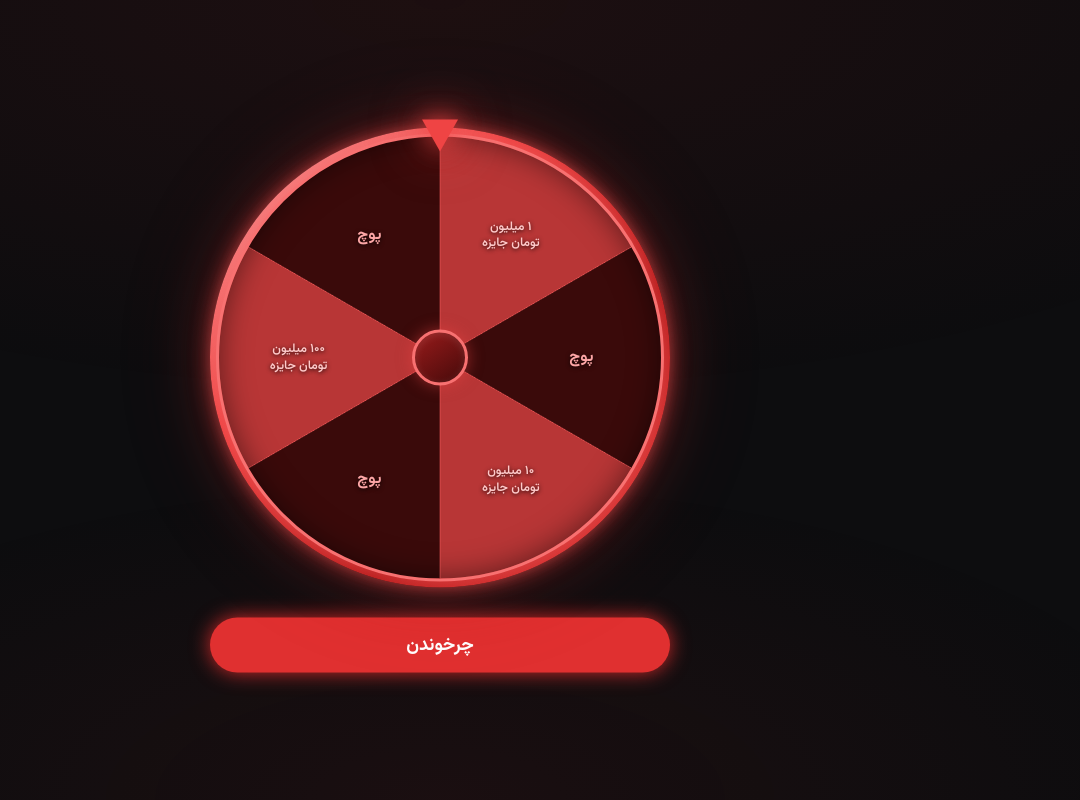
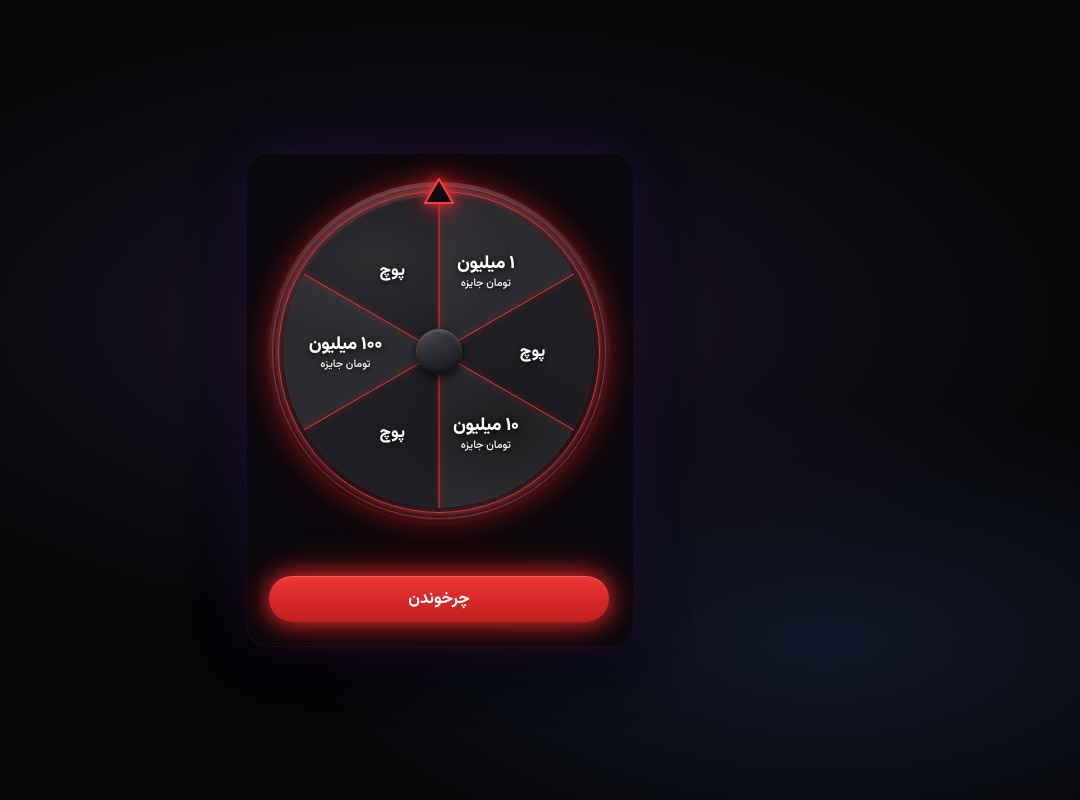
Before and after one commit to shtabatabaei/dev, a plain HTML site: page index.html in a window 1280 px wide. Shown: the whole page, without its empty margins (200-1280 px from the left). Drawn offline with Linux system fonts and the light colour scheme.

Commit message:
change design

```diff
--- a/index.html
+++ b/index.html
@@ -6,7 +6,7 @@
   <title>گردونه شانس</title>
   <link rel="preconnect" href="https://fonts.googleapis.com">
   <link rel="preconnect" href="https://fonts.gstatic.com" crossorigin>
-  <link href="https://fonts.googleapis.com/css2?family=Vazirmatn:wght@400;600;700&display=swap" rel="stylesheet">
+  <link href="https://fonts.googleapis.com/css2?family=Vazirmatn:wght@400;600;700;800&display=swap" rel="stylesheet">
   <style>
     *,
     *::before,
@@ -21,36 +21,42 @@
       display: flex;
       align-items: center;
       justify-content: center;
-      background: #0d0d0f;
+      background:
+        radial-gradient(ellipse 90% 70% at 50% 40%, #1c1428 0%, transparent 55%),
+        radial-gradient(ellipse 80% 60% at 80% 80%, #12182a 0%, transparent 50%),
+        #060608;
       font-family: 'Vazirmatn', sans-serif;
-      color: #f5f5f5;
+      color: #fff;
       overflow: hidden;
     }
 
-    body::before {
-      content: '';
-      position: fixed;
-      inset: 0;
-      background:
-        radial-gradient(ellipse 80% 50% at 50% 0%, rgba(220, 38, 38, 0.08), transparent),
-        radial-gradient(ellipse 60% 40% at 50% 100%, rgba(127, 29, 29, 0.12), transparent);
-      pointer-events: none;
-    }
-
     .app {
-      --wheel-size: min(94vw, 460px);
+      --wheel-size: min(82vw, 340px);
       position: relative;
       width: 100%;
       min-height: 100vh;
+      display: flex;
+      align-items: center;
+      justify-content: center;
       z-index: 1;
     }
 
+    .game-card {
+      width: calc(var(--wheel-size) + 48px);
+      max-width: 96vw;
+      padding: 28px 24px 24px;
+      border-radius: 22px;
+      background: rgba(8, 8, 12, 0.92);
+      border: 1px solid rgba(255, 255, 255, 0.04);
+      box-shadow:
+        0 0 50px rgba(120, 40, 180, 0.12),
+        0 0 80px rgba(40, 60, 160, 0.08),
+        0 24px 48px rgba(0, 0, 0, 0.5);
+    }
+
     .wheel-stack {
-      position: absolute;
-      top: 50%;
-      left: 50%;
-      transform: translate(-50%, -50%);
       width: var(--wheel-size);
+      margin: 0 auto;
       display: flex;
       flex-direction: column;
       align-items: stretch;
@@ -65,44 +71,60 @@
       justify-content: center;
     }
 
-    .controls {
+    .pointer {
       position: absolute;
-      bottom: 2.5rem;
+      top: -6px;
       left: 50%;
       transform: translateX(-50%);
-      display: flex;
-      flex-direction: column;
-      align-items: center;
-      gap: 1.25rem;
-      width: 100%;
-      padding: 0 1.5rem;
-    }
-
-    .pointer {
-      position: absolute;
-      top: -8px;
-      left: 50%;
-      transform: translateX(-50%);
-      width: 0;
-      height: 0;
-      border-left: 18px solid transparent;
-      border-right: 18px solid transparent;
-      border-top: 32px solid #ef4444;
-      filter: drop-shadow(0 0 12px rgba(239, 68, 68, 0.9))
-              drop-shadow(0 0 24px rgba(239, 68, 68, 0.5));
+      width: 34px;
+      height: 30px;
       z-index: 10;
+      filter: drop-shadow(0 0 6px rgba(255, 50, 50, 0.9))
+              drop-shadow(0 0 14px rgba(255, 30, 30, 0.7));
     }
 
     .wheel-outer {
       width: 100%;
       height: 100%;
       border-radius: 50%;
-      padding: 6px;
-      background: linear-gradient(135deg, #fca5a5, #ef4444, #b91c1c, #ef4444);
+      padding: 14px;
+      position: relative;
+      background: linear-gradient(
+        165deg,
+        #45454c 0%,
+        #2e2e34 18%,
+        #1a1a1f 50%,
+        #121216 78%,
+        #2a2a32 100%
+      );
       box-shadow:
-        0 0 20px rgba(239, 68, 68, 0.6),
-        0 0 60px rgba(239, 68, 68, 0.25),
-        0 0 100px rgba(185, 28, 28, 0.15);
+        inset 0 2px 3px rgba(255, 255, 255, 0.14),
+        inset 0 -4px 8px rgba(0, 0, 0, 0.75),
+        0 0 28px rgba(255, 40, 40, 0.35),
+        0 0 60px rgba(255, 30, 30, 0.12);
+    }
+
+    .wheel-outer::before,
+    .wheel-outer::after {
+      content: '';
+      position: absolute;
+      border-radius: 50%;
+      pointer-events: none;
+      z-index: 2;
+    }
+
+    .wheel-outer::before {
+      inset: 9px;
+      border: 1.5px solid rgba(255, 55, 55, 0.85);
+      box-shadow:
+        0 0 10px rgba(255, 50, 50, 0.75),
+        inset 0 0 10px rgba(255, 40, 40, 0.25);
+    }
+
+    .wheel-outer::after {
+      inset: 3px;
+      border: 1px solid rgba(255, 70, 70, 0.55);
+      box-shadow: 0 0 8px rgba(255, 50, 50, 0.45);
     }
 
     .wheel {
@@ -111,19 +133,44 @@
       border-radius: 50%;
       position: relative;
       overflow: hidden;
-      border: 3px solid #f87171;
-      box-shadow:
-        inset 0 0 30px rgba(0, 0, 0, 0.5),
-        0 0 15px rgba(248, 113, 113, 0.4);
+      z-index: 1;
+      box-shadow: inset 0 0 40px rgba(0, 0, 0, 0.65);
+    }
+
+    .wheel-spinner,
+    .wheel-labels {
+      position: absolute;
+      inset: 0;
+      border-radius: 50%;
       transition: transform 4s cubic-bezier(0.17, 0.67, 0.12, 0.99);
+    }
+
+    .wheel-spinner {
       background: conic-gradient(
-        #b83636 0deg 60deg,
-        #3a0a0a 60deg 120deg,
-        #b83636 120deg 180deg,
-        #3a0a0a 180deg 240deg,
-        #b83636 240deg 300deg,
-        #3a0a0a 300deg 360deg
+        #2c2c30 0deg 60deg,
+        #1f1f23 60deg 120deg,
+        #2c2c30 120deg 180deg,
+        #1f1f23 180deg 240deg,
+        #2c2c30 240deg 300deg,
+        #1f1f23 300deg 360deg
       );
+    }
+
+    .wheel-spinner::after {
+      content: '';
+      position: absolute;
+      inset: 0;
+      border-radius: 50%;
+      background:
+        radial-gradient(ellipse 80% 50% at 30% 20%, rgba(255, 255, 255, 0.07) 0%, transparent 55%),
+        radial-gradient(ellipse 70% 45% at 70% 75%, rgba(0, 0, 0, 0.35) 0%, transparent 50%);
+      pointer-events: none;
+    }
+
+    .wheel-labels {
+      --wheel-rotation: 0deg;
+      z-index: 3;
+      pointer-events: none;
     }
 
     .wheel-dividers {
@@ -133,6 +180,7 @@
       height: 100%;
       z-index: 1;
       pointer-events: none;
+      filter: drop-shadow(0 0 3px rgba(255, 40, 40, 0.8));
     }
 
     .wheel-dividers line {
@@ -144,14 +192,14 @@
       top: 50%;
       left: 50%;
       transform: translate(-50%, -50%);
-      width: 56px;
-      height: 56px;
+      width: 46px;
+      height: 46px;
       border-radius: 50%;
-      background: linear-gradient(145deg, #991b1b, #450a0a);
-      border: 3px solid #f87171;
+      background: linear-gradient(155deg, #52525a 0%, #35353c 35%, #222228 70%, #18181c 100%);
       box-shadow:
-        0 0 15px rgba(239, 68, 68, 0.5),
-        inset 0 2px 8px rgba(255, 255, 255, 0.1);
+        0 4px 10px rgba(0, 0, 0, 0.7),
+        inset 0 2px 3px rgba(255, 255, 255, 0.18),
+        inset 0 -3px 6px rgba(0, 0, 0, 0.5);
       z-index: 5;
     }
 
@@ -159,76 +207,108 @@
       position: absolute;
       left: var(--left);
       top: var(--top);
-      transform: translate(-50%, -50%);
+      transform: translate(-50%, -50%) rotate(calc(-1 * var(--wheel-rotation)));
       width: max-content;
-      max-width: 7.5rem;
+      max-width: 6.8rem;
       direction: rtl;
-      font-size: clamp(0.65rem, 2.8vw, 0.78rem);
+      text-align: center;
+      color: #fff;
+      line-height: 1.25;
+      pointer-events: none;
+      transition: transform 4s cubic-bezier(0.17, 0.67, 0.12, 0.99);
+    }
+
+    .segment-label .amount {
+      display: block;
+      font-size: clamp(0.95rem, 4.2vw, 1.15rem);
+      font-weight: 800;
+      letter-spacing: -0.02em;
+      text-shadow: 0 1px 6px rgba(0, 0, 0, 0.9);
+    }
+
+    .segment-label .sub {
+      display: block;
+      font-size: clamp(0.55rem, 2.4vw, 0.68rem);
       font-weight: 600;
-      text-align: center;
-      line-height: 1.35;
-      color: #fecaca;
-      text-shadow: 0 1px 4px rgba(0, 0, 0, 0.8);
-      pointer-events: none;
-      z-index: 3;
+      opacity: 0.92;
+      margin-top: 2px;
+      text-shadow: 0 1px 4px rgba(0, 0, 0, 0.85);
     }
 
     .segment-label.pooch {
-      color: #fca5a5;
-      font-size: clamp(0.85rem, 3.2vw, 1rem);
-      font-weight: 700;
+      font-size: clamp(0.9rem, 3.8vw, 1.05rem);
+      font-weight: 800;
       max-width: none;
+      text-shadow: 0 1px 6px rgba(0, 0, 0, 0.9);
+    }
+
+    .result {
+      margin-top: 18px;
+      min-height: 1.5rem;
+      font-size: 0.95rem;
+      font-weight: 600;
+      color: #ffb4b4;
+      text-align: center;
+      line-height: 1.5;
     }
 
     .spin-btn {
       width: 100%;
-      height: 55px;
-      margin-top: 30px;
+      height: 46px;
+      margin-top: 12px;
       padding: 0;
       border: none;
-      border-radius: 30px;
+      border-radius: 23px;
       cursor: pointer;
       font-family: 'Vazirmatn', sans-serif;
-      font-size: 1.15rem;
+      font-size: 1.05rem;
       font-weight: 700;
       color: #fff;
-      background: #e03030;
-      box-shadow: 0 0 20px rgba(255, 50, 50, 0.8);
+      background: linear-gradient(180deg, #f03838 0%, #d82828 50%, #c02020 100%);
+      box-shadow:
+        0 0 22px rgba(255, 50, 50, 0.85),
+        0 0 44px rgba(255, 30, 30, 0.45),
+        inset 0 1px 0 rgba(255, 255, 255, 0.2);
       transition: box-shadow 0.15s, opacity 0.15s, filter 0.15s;
     }
 
     .spin-btn:hover:not(:disabled) {
-      box-shadow: 0 0 28px rgba(255, 50, 50, 0.95);
-      filter: brightness(1.08);
+      box-shadow:
+        0 0 30px rgba(255, 55, 55, 0.95),
+        0 0 55px rgba(255, 35, 35, 0.55),
+        inset 0 1px 0 rgba(255, 255, 255, 0.25);
+      filter: brightness(1.06);
     }
 
     .spin-btn:active:not(:disabled) {
-      filter: brightness(0.95);
+      filter: brightness(0.94);
     }
 
     .spin-btn:disabled {
       opacity: 0.55;
       cursor: not-allowed;
     }
-
-    .result {
-      min-height: 1.5rem;
-      font-size: 1rem;
-      font-weight: 600;
-      color: #fca5a5;
-      text-align: center;
-    }
   </style>
 </head>
 <body>
   <div class="app">
+    <div class="game-card">
       <div class="wheel-stack">
         <div class="wheel-area">
-        <div class="pointer" aria-hidden="true"></div>
+          <svg class="pointer" viewBox="0 0 34 30" aria-hidden="true">
+            <polygon
+              points="17,3 31,27 3,27"
+              fill="#0c0c10"
+              stroke="#ff3b3b"
+              stroke-width="2"
+              stroke-linejoin="round"
+            />
+          </svg>
           <div class="wheel-outer">
-          <div class="wheel" id="wheel" role="img" aria-label="گردونه شانس">
+            <div class="wheel" role="img" aria-label="گردونه شانس">
+              <div class="wheel-spinner" id="wheelSpinner">
                 <svg class="wheel-dividers" viewBox="0 0 100 100" aria-hidden="true">
-              <g stroke="rgba(255, 100, 100, 0.5)" stroke-width="1" stroke-linecap="round">
+                  <g stroke="rgba(255, 55, 55, 0.9)" stroke-width="1" stroke-linecap="round">
                     <line x1="50" y1="50" x2="50" y2="0" vector-effect="non-scaling-stroke"/>
                     <line x1="50" y1="50" x2="50" y2="0" transform="rotate(60 50 50)" vector-effect="non-scaling-stroke"/>
                     <line x1="50" y1="50" x2="50" y2="0" transform="rotate(120 50 50)" vector-effect="non-scaling-stroke"/>
@@ -238,25 +318,35 @@
                   </g>
                 </svg>
                 <div class="wheel-center"></div>
-            <div class="segment-label" data-segment="0">۱ میلیون<br>تومان جایزه</div>
+              </div>
+              <div class="wheel-labels" id="wheelLabels">
+                <div class="segment-label prize" data-segment="0">
+                  <span class="amount">۱ میلیون</span>
+                  <span class="sub">تومان جایزه</span>
+                </div>
                 <div class="segment-label pooch" data-segment="1">پوچ</div>
-            <div class="segment-label" data-segment="2">۱۰ میلیون<br>تومان جایزه</div>
+                <div class="segment-label prize" data-segment="2">
+                  <span class="amount">۱۰ میلیون</span>
+                  <span class="sub">تومان جایزه</span>
+                </div>
                 <div class="segment-label pooch" data-segment="3">پوچ</div>
-            <div class="segment-label" data-segment="4">۱۰۰ میلیون<br>تومان جایزه</div>
+                <div class="segment-label prize" data-segment="4">
+                  <span class="amount">۱۰۰ میلیون</span>
+                  <span class="sub">تومان جایزه</span>
+                </div>
                 <div class="segment-label pooch" data-segment="5">پوچ</div>
               </div>
             </div>
           </div>
+        </div>
+        <p class="result" id="result" aria-live="polite"></p>
         <button class="spin-btn" id="spinBtn" type="button">چرخوندن</button>
       </div>
-
-    <div class="controls">
-      <p class="result" id="result" aria-live="polite"></p>
     </div>
   </div>
 
   <script>
-    const LABEL_RADIUS = 32;
+    const LABEL_RADIUS = 30;
 
     function positionSegmentLabels() {
       document.querySelectorAll('.segment-label').forEach((label) => {
@@ -272,9 +362,17 @@
 
     positionSegmentLabels();
 
-    const wheel = document.getElementById('wheel');
+    const wheelSpinner = document.getElementById('wheelSpinner');
+    const wheelLabels = document.getElementById('wheelLabels');
     const spinBtn = document.getElementById('spinBtn');
     const result = document.getElementById('result');
+
+    function setWheelRotation(degrees) {
+      const rotation = `${degrees}deg`;
+      wheelSpinner.style.transform = `rotate(${rotation})`;
+      wheelLabels.style.transform = `rotate(${rotation})`;
+      wheelLabels.style.setProperty('--wheel-rotation', rotation);
+    }
 
     const segments = [
       '۱ میلیون تومان جایزه',
@@ -301,9 +399,9 @@
       const totalRotation = currentRotation + extraSpins * 360 + targetAngle - (currentRotation % 360);
 
       currentRotation = totalRotation;
-      wheel.style.transform = `rotate(${totalRotation}deg)`;
+      setWheelRotation(totalRotation);
 
-      wheel.addEventListener('transitionend', onSpinEnd, { once: true });
+      wheelSpinner.addEventListener('transitionend', onSpinEnd, { once: true });
 
       function onSpinEnd() {
         spinning = false;
```
Lines whose indentation alone changed are shown as unchanged.
